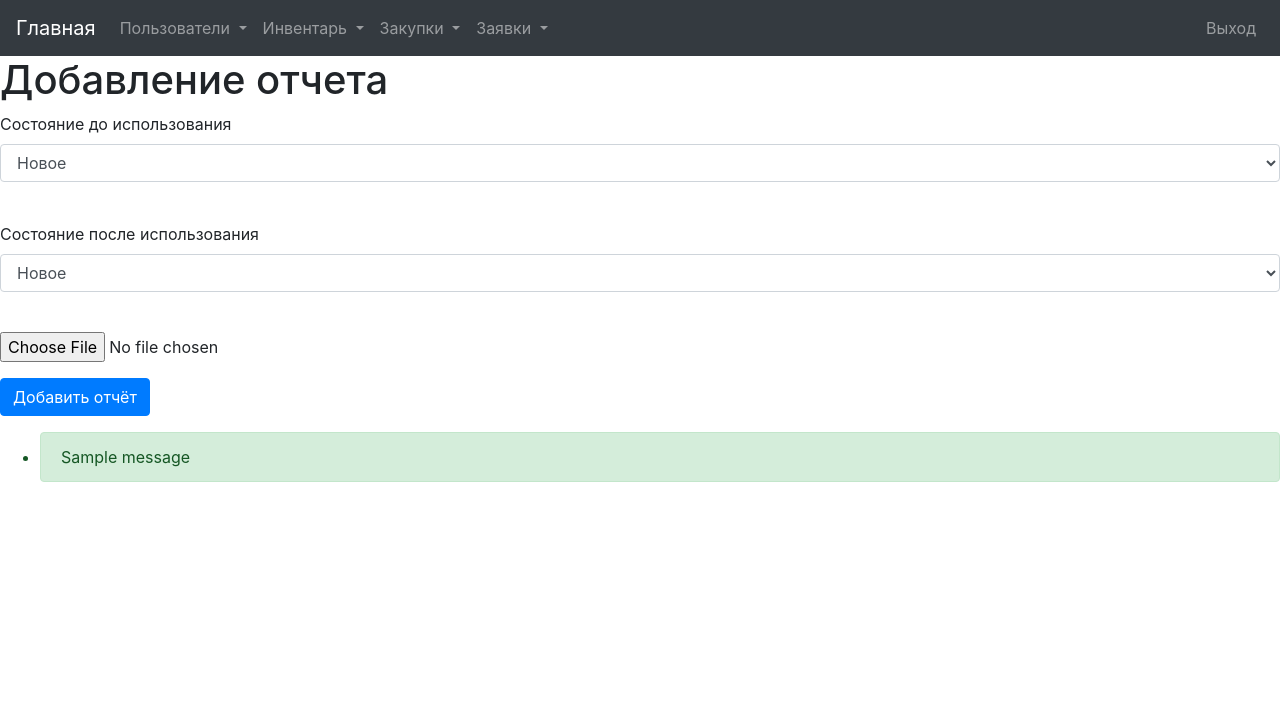
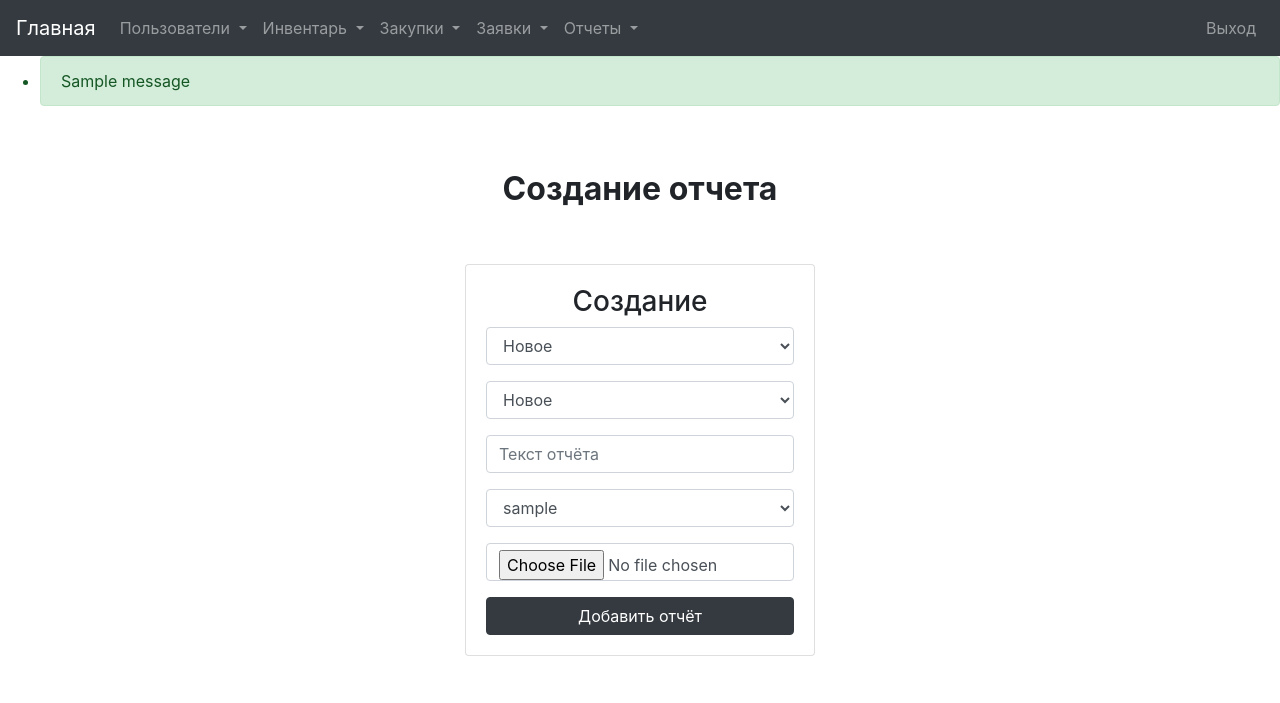
Before and after one commit to QvkkpotentialExplorer/Inventory, a Flask app: page /application/reports/add_report/1 in a window 1280 px wide. Shown: the top 703 px of the page. Run offline with Flask 3, Linux system fonts and the light colour scheme; a user stored in the database is signed in; tables that the repository leaves empty hold one stand-in row (values such as "Sample post"); one stand-in notice (Sample message) is shown; some libraries are stand-ins or nearby versions.

Commit message:
Debugging

```diff
--- a/blueprints/application/application.py
+++ b/blueprints/application/application.py
@@ -75,9 +75,9 @@ def update_request_status(request_id):
 @login_required
 def view_reports():
     if current_user.role == 'admin':
-        reports = db_sess.query(InventoryReport).all()
+        reports = db_sess.query(InventoryReport,User.username).outerjoin(User,User.id == InventoryReport.user_id).all()
     else:
-        flash('У вас нет доступа к этому действию', 'error')
+        flash('У вас нет доступа к этому действию', 'danger')
         return redirect('/')
 
     return render_template('view_reports.html', reports=reports)
@@ -91,14 +91,23 @@ def add_report(inventory_id):
         flash('Не указан инвентарь для отчета.', 'error')
         return redirect(url_for('application.view_reports'))
     form = InventoryReportForm()
+    form.user.choices = [user.username for user in db_sess.query(User).all()]
     form.inventory_id.data = inventory_id  # Предзаполняем ID инвентаря
+    inventory = db_sess.query(Inventory).filter(Inventory.id == inventory_id)
+    if not inventory:
+        flash('Некорректный идентификатор инвентаря', 'error')
+        return redirect(url_for('application.view_reports'))
+
     if form.validate_on_submit():
+        user = db_sess.query(User).filter(User.username == form.user.data).first()
+
         report = InventoryReport(
-            user_id=current_user.id,
+            user_id=user.id,
             inventory_id=inventory_id,
             condition_before=form.condition_before.data,
             condition_after=form.condition_after.data,
-            photo=form.photo.data
+            photo=form.photo.data,
+            description = form.description.data
         )
         db_sess.add(report)
         db_sess.commit()
@@ -108,19 +117,22 @@ def add_report(inventory_id):
 @application.route('/requests/add_request', methods=['GET', 'POST'])
 @login_required
 def request_inventory():
-    form = InventoryRequestForm()
-    if form.validate_on_submit():
-        request_item = InventoryRequest(
-            user_id=current_user.id,
-            inventory_type_id=form.inventory_type_id.data,
-            count=form.count.data,
-            status='pending'
-        )
-        db_sess.add(request_item)
-        db_sess.commit()
-        flash('Заявка успешно создана!', 'success')
-        return redirect(url_for('application.view_requests'))
-    return render_template('inventory_request.html', form=form)
+    if current_user.role == 'user':
+        form = InventoryRequestForm()
+        if form.validate_on_submit():
+            request_item = InventoryRequest(
+                user_id=current_user.id,
+                inventory_type_id=form.inventory_type_id.data,
+                count=form.count.data,
+                status='pending'
+            )
+            db_sess.add(request_item)
+            db_sess.commit()
+            flash('Заявка успешно создана!', 'success')
+            return redirect(url_for('application.view_requests'))
+        return render_template('inventory_request.html', form=form)
+    else:
+        return abort(401)
 @application.route('/reject/inventory/<int:request_id>', methods=['GET', 'POST'])
 @login_required
 def reject_request_inventory(request_id):
--- a/data/inventory_report.py
+++ b/data/inventory_report.py
@@ -11,6 +11,7 @@ class InventoryReport(Base):
     usage_date = Column(TIMESTAMP, server_default=text('CURRENT_TIMESTAMP'))
     condition_before = Column(String, nullable=False)
     condition_after = Column(String, nullable=False)
+    description = Column(String,nullable=False)
     photo = Column(String,nullable=False)
     __table_args__ = (
         CheckConstraint("condition_before IN ('new', 'used', 'broken')", name="check_condition_before"),
--- a/form/inventory_report_form.py
+++ b/form/inventory_report_form.py
@@ -1,8 +1,21 @@
 from flask_wtf import FlaskForm
-from wtforms import SelectField, IntegerField, StringField, FileField, SubmitField
-from wtforms.validators import DataRequired, NumberRange
+from wtforms import SelectField, IntegerField, StringField, FileField, SubmitField, StringField
+from wtforms.validators import DataRequired, NumberRange, ValidationError
+
+from data.db_session import db_sess
+from data.user import User
+
 
 class InventoryReportForm(FlaskForm):
+    @staticmethod
+    def get_users():
+        print([name[0] for name in db_sess.query(User.username).all()])
+        return list([user.username for user in db_sess.query(User).all()])
+
+    def validate_description(form, field):
+        if len(field.data) >350:
+            raise ValidationError("Текст отчета не может превышать 350 символов")
+
     inventory_id = IntegerField('ID Инвентаря', validators=[DataRequired()])
     condition_before = SelectField(
         'Состояние до использования',
@@ -14,5 +27,7 @@ class InventoryReportForm(FlaskForm):
         choices=[('new', 'Новое'), ('used', 'Использованное'), ('broken', 'Сломанное')],
         validators=[DataRequired()]
     )
+    description = StringField(validators=[DataRequired(), validate_description])
     photo = FileField('Фото', validators=[DataRequired()])
+    user = SelectField(choices = get_users() )
     submit = SubmitField('Добавить отчёт')
--- a/templates/add_new_inventory.html
+++ b/templates/add_new_inventory.html
@@ -12,7 +12,7 @@
             <div class="row mb-5">
                 <div class="col-md-8 col-xl-6 text-center mx-auto">
                     <h2 class="font-weight-bold">Добавление инвентаря</h2>
-                    <p class="w-lg-50"></p>яф
+                    <p class="w-lg-50"></p>
                 </div>
             </div>
             <div class="row d-flex justify-content-center">
--- a/templates/add_report.html
+++ b/templates/add_report.html
@@ -7,34 +7,8 @@
 
 </head>
 <body>
+
 {% include 'nav.html' %}
-{% block content %}
-    <h1>Добавление отчета</h1>
-    <form action="" method="post" enctype="multipart/form-data">
-        {{ form.hidden_tag() }}
-        <p>
-            {{ form.condition_before.label }}<br>
-            {{ form.condition_before(class="form-control") }}<br>
-            {% for error in form.condition_before.errors %}
-                <p class="alert alert-danger" role="alert">
-                    {{ error }}
-                </p>
-            {% endfor %}
-        </p>
-        <p>
-            {{ form.condition_after.label }}<br>
-            {{ form.condition_after(class="form-control") }}<br>
-            {% for error in form.condition_after.errors %}
-                <p content="alert alert-danger" role="alert">
-                    {{ error }}
-                </p>
-            {% endfor %}
-        </p>
-        <p> {{ form.photo }}</p>
-        <p>{{ form.submit(type="submit", class="btn btn-primary") }}</p>
-        {{ message }}
-
-    </form>
 {% with messages = get_flashed_messages(with_categories=true) %}
     {% if messages %}
         <ul class="flashes">
@@ -45,6 +19,51 @@
     {% endif %}
 {% endwith %}
 
+
+
+
+
+
+  <!-- Start: Login Form Basic -->
+    <section class="position-relative py-4 py-xl-5">
+        <div class="container position-relative">
+            <div class="row mb-5">
+                <div class="col-md-8 col-xl-6 text-center mx-auto">
+                    <h2 class="font-weight-bold">Создание отчета</h2>
+                </div>
+            </div>
+            <div class="row d-flex justify-content-center">
+                <div class="col-md-6 col-xl-4">
+                    <div class="card">
+                        <div class="card-body text-center d-flex flex-column align-items-center">
+                            <h3>Создание</h3>
+                            <form method="post">
+                                {{ form.hidden_tag() }}
+                                 {% for error in form.errors %}
+                                {% if error%}
+                                <div class="alert alert-danger" role="alert">
+                                    <!--                                Обращаемся к ошибкам form(RegisterForm), достаем по ключу ошибки(название колонки) первый элемент, то есть наше сообщение-->
+                                    {{form.errors[error][0]}}
+                                </div>
+                                {%endif%}
+                                {% endfor %}
+                                {{form.condition_before(class = "form-control mb-3", placeholder = "Состояние до")}}
+                                {{form.condition_after(class = "form-control mb-3", placeholder = "Состояние после")}}
+                                {{form.description(class = "form-control mb-3", placeholder = "Текст отчёта")}}
+                                {{form.user(class = "form-control mb-3", placeholder = "Пользователь")}}
+                                {{ form.photo(class = "form-control mb-3") }}
+                                {{form.submit(class="btn btn-dark", style="height: 100%;width: 100%;" )}}
+
+                            </form>
+                        </div>
+                    </div>
+                </div>
+            </div>
+        </div>
+    </section><!-- End: Login Form Basic -->
+
+
+
 <script>
     // Функция для скрытия всех флеш-сообщений через 10 секунд
     setTimeout(function() {
@@ -54,7 +73,7 @@
         });
     }, 10000);  // 10000 миллисекунд = 10 секунд
 </script>
-{% endblock %}
+
 <script src="https://cdnjs.cloudflare.com/ajax/libs/jquery/3.4.1/jquery.min.js"></script>
 <script src="https://cdnjs.cloudflare.com/ajax/libs/twitter-bootstrap/4.6.1/js/bootstrap.bundle.min.js"></script>
 
--- a/templates/available_inventory.html
+++ b/templates/available_inventory.html
@@ -98,6 +98,7 @@
                     </select>
                     <button type="submit" class="btn btn-primary">Обновить пользователя</button>
                 </form>
+                <a href = "{{url_for('application.add_report', inventory_id =item[0].id )}}">Составить отчет</a>
                 {% endif %}
 
                 {% if item.status == 'broken'%}
--- a/templates/nav.html
+++ b/templates/nav.html
@@ -49,6 +49,15 @@
                 </div>
             </li>
 
+            <li class="nav-item dropdown">
+                 <a class="nav-link dropdown-toggle" href="#" id="navbarDropdown4" role="button"
+                                             data-toggle="dropdown" aria-haspopup="true" aria-expanded="false">   Отчеты </a>
+                <div class="dropdown-menu" aria-labelledby="navbarDropdown">
+                    <a class="dropdown-item" href="{{ url_for('application.view_reports') }}">Список отчетов</a>
+
+
+                </div>
+            </li>
         </ul>
         <ul class="navbar-nav ml-auto">
             <li class="nav-item"><a class="nav-link" href="{{ url_for('auth_page.logout') }}">Выход</a></li>
```
Also changed, not shown: form/inventory_add_form.py (+6 -6 lines), templates/create_repair_request.html (+10 -9 lines), templates/view_reports.html (+19 -20 lines).
